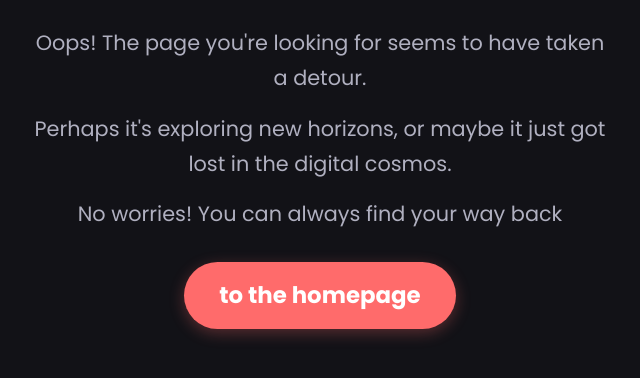
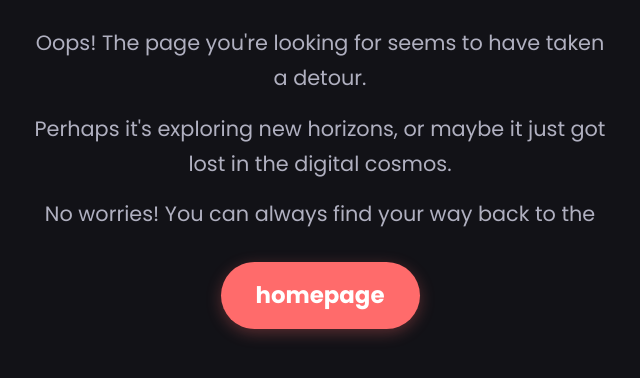
Before and after one commit to catsmoker/aiwriter, a plain HTML site: page 404.html in a window 1280 px wide. Shown: the part 336-714 px from the top of the page, without its empty margins (320-960 px from the left). Drawn offline with Linux system fonts and the light colour scheme.

Commit message:
Update 404.html

```diff
--- a/404.html
+++ b/404.html
@@ -110,7 +110,7 @@
         <h1>404</h1>
         <p>Oops! The page you're looking for seems to have taken a detour.</p>
         <p>Perhaps it's exploring new horizons, or maybe it just got lost in the digital cosmos.</p>
-        <p>No worries! You can always find your way back <a href="/index.html" class="home-button">to the homepage</a></p>
+        <p>No worries! You can always find your way back to the <a href="/index.html" class="home-button">homepage</a></p>
     </div>
 </body>
 </html>
```
